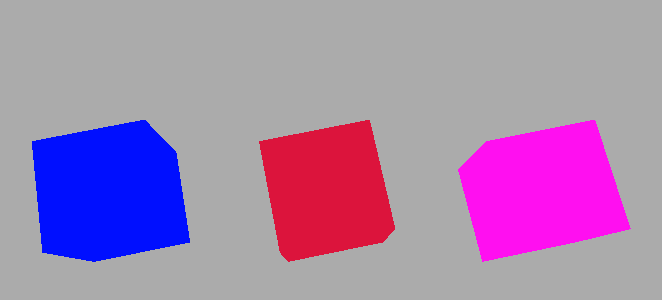
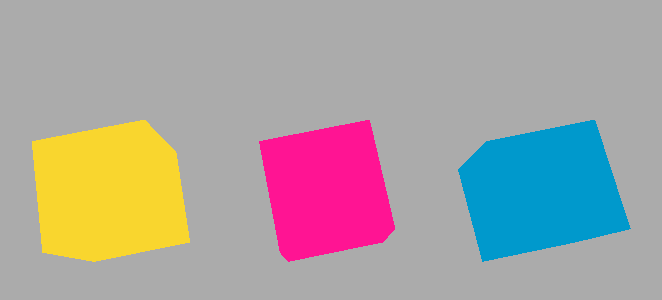
Before and after one commit to minhhung2703/boxjs, a website built with Vite: page index.html in a window 1280 px wide. Shown: the part 204-504 px from the top of the page, without its empty margins (314-976 px from the left). Built offline with nearby package versions, Linux system fonts and the light colour scheme.

Commit message:
fixed error

```diff
--- a/index.html
+++ b/index.html
@@ -11,10 +11,14 @@
             box-sizing: border-box;
         }
     </style>
+    <script src="https://cdnjs.cloudflare.com/ajax/libs/three.js/0.158.0/three.min.js"
+        integrity="sha512-/WaZCC76Yn6MLEoK6b9np9yiLBet/RngBS33X1P0SHuag6j2E0e5rT7jbA2CvXCydN6+FkDYNx8FBM+vkzsthw=="
+        crossorigin="anonymous" referrerpolicy="no-referrer"></script>
+
 </head>
 
 <body>
-    <script type="module" src="/main.js"></script>
+    <script type="module" src="./main.js"></script>
 </body>
 
 </html>
--- a/main.js
+++ b/main.js
@@ -1,5 +1,3 @@
-import * as THREE from "three";
-
 const scene = new THREE.Scene();
 scene.background = new THREE.Color(0xababab)
 const camera = new THREE.PerspectiveCamera(
@@ -14,17 +12,17 @@ renderer.setSize(window.innerWidth, window.innerHeight);
 document.body.appendChild(renderer.domElement);
 
 const geometry = new THREE.BoxGeometry(1, 1, 1);
-const material = new THREE.MeshBasicMaterial({ color: 0xDC143C });
+const material = new THREE.MeshBasicMaterial({ color: 0xff1493 });
 const cube = new THREE.Mesh(geometry, material);
 camera.position.z = 5;
 
 const geometry2 = new THREE.BoxGeometry(1, 1, 1);
-const material2 = new THREE.MeshBasicMaterial({ color: 0xff0ff0 });
+const material2 = new THREE.MeshBasicMaterial({ color: 0x0099cc });
 const cube2 = new THREE.Mesh(geometry2, material2);
 cube2.position.x = 2;
 
 const geometry3 = new THREE.BoxGeometry(1, 1, 1);
-const material3 = new THREE.MeshBasicMaterial({ color: 0x00fff });
+const material3 = new THREE.MeshBasicMaterial({ color: 0xf9d62e });
 const cube3 = new THREE.Mesh(geometry3, material3);
 cube3.position.x = -2;
 
```
Also changed, not shown: 1 other file.
